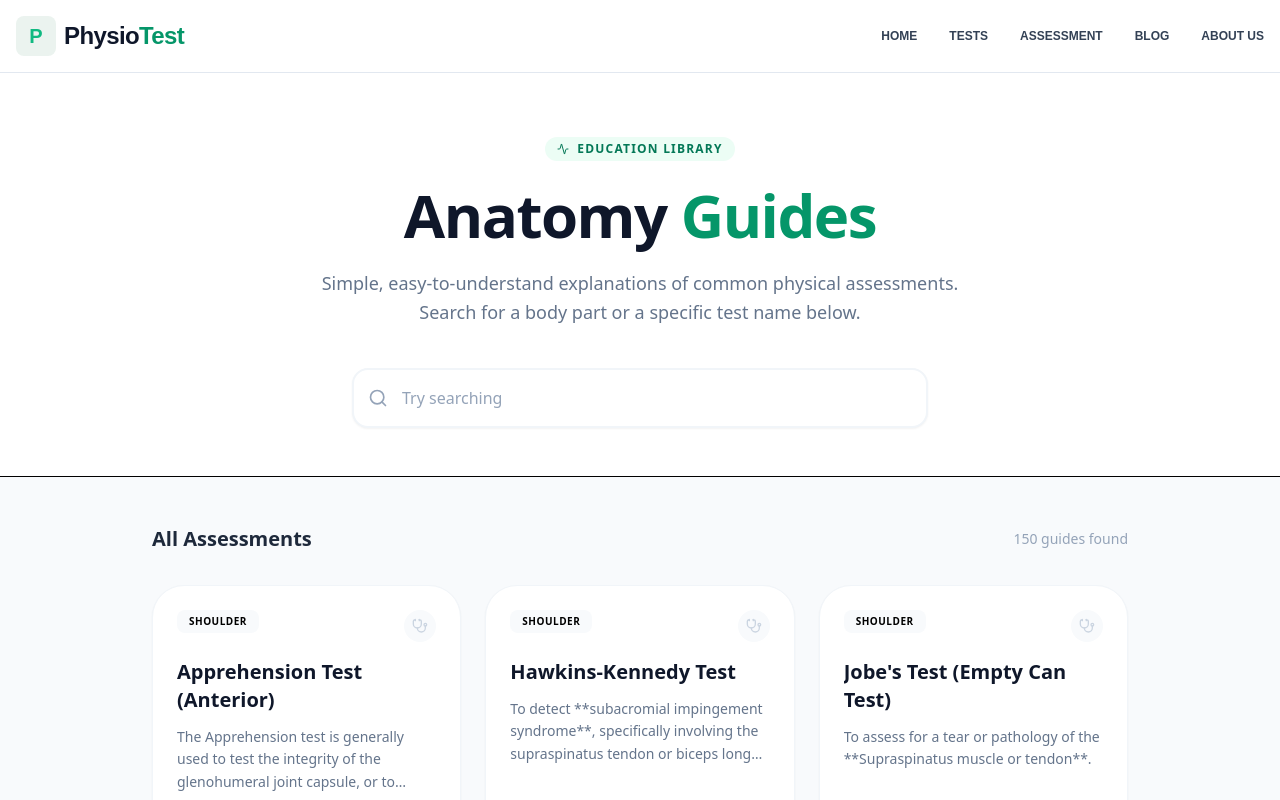
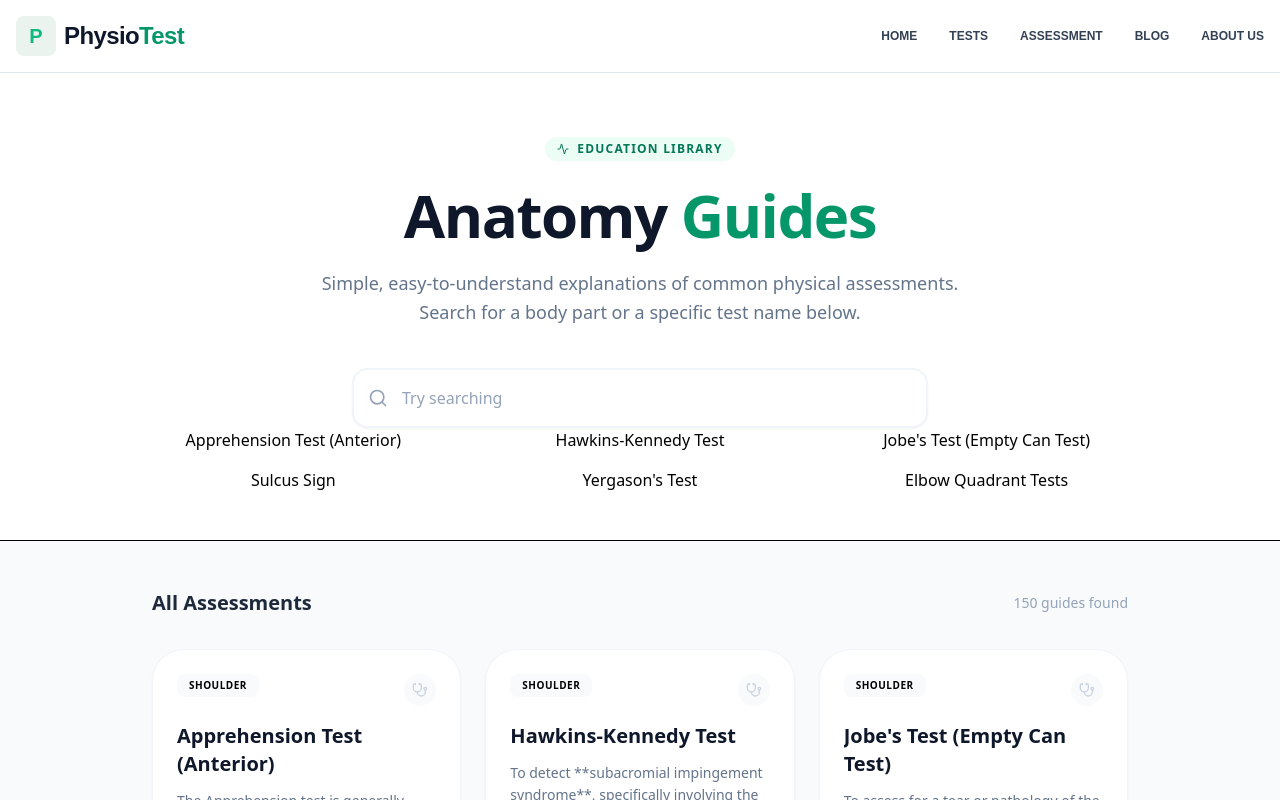
Before and after one commit to kul349/physio-tests-app, a React (Vite) app: page /page/test-details in a window 1280 px wide. Built offline with nearby package versions, Linux system fonts and the light colour scheme.

Commit message:
adding the grid items

```diff
--- a/index.html
+++ b/index.html
@@ -83,7 +83,6 @@
   function gtag(){dataLayer.push(arguments);}
   gtag('js', new Date());
 
-  // Use 'auto' to avoid invalid cookie domain warning
   gtag('config', 'G-RNMBZBPMKX', { cookie_domain: 'auto' });
 </script>
 
--- a/src/pages/HomePage.jsx
+++ b/src/pages/HomePage.jsx
@@ -59,8 +59,9 @@ const HomePage = () => {
         </title>
         <meta
           name="description"
-          content="Empowering patients to understand their recovery. Access simple guides, video demonstrations, and plain-English explanations for common physiotherapy clinical tests"
+          content="Discover a reliable physiotherapy assessment app with clear test explanations, video guidance, and patient-friendly reports to support injury recovery and learning."
         />
+
         <link rel="canonical" href="https://physio-tests-app.vercel.app/" />
 
         <meta property="og:title" content="Physio Tests for Patients" />
--- a/src/pages/TestDetailPage.jsx
+++ b/src/pages/TestDetailPage.jsx
@@ -42,7 +42,7 @@ function TestDetailPage() {
     <>
       <Helmet>
         <title>
-          Physiotherapy Test Library | Search and Learn Physical Assessments
+          Physiotherapy Special Tests Library | Clinical Assessment Guides
         </title>
         <meta
           name="description"
@@ -98,6 +98,13 @@ function TestDetailPage() {
                 onChange={(e) => setSearch(e.target.value)}
                 className="block w-full pl-12 pr-4 py-4 bg-white border-2 border-slate-100 rounded-2xl text-slate-900 placeholder-slate-400 focus:outline-none focus:ring-4 focus:ring-emerald-500/10 focus:border-emerald-500 transition-all shadow-sm"
               />
+            </div>
+            <div className="grid grid-cols-1 md:grid-cols-3 gap-4">
+              {filtered.slice(0, 6).map((test) => (
+                <Link key={test.id} to={`/tests/${test.slug}`}>
+                  {test.test_name}
+                </Link>
+              ))}
             </div>
           </div>
         </div>
```
